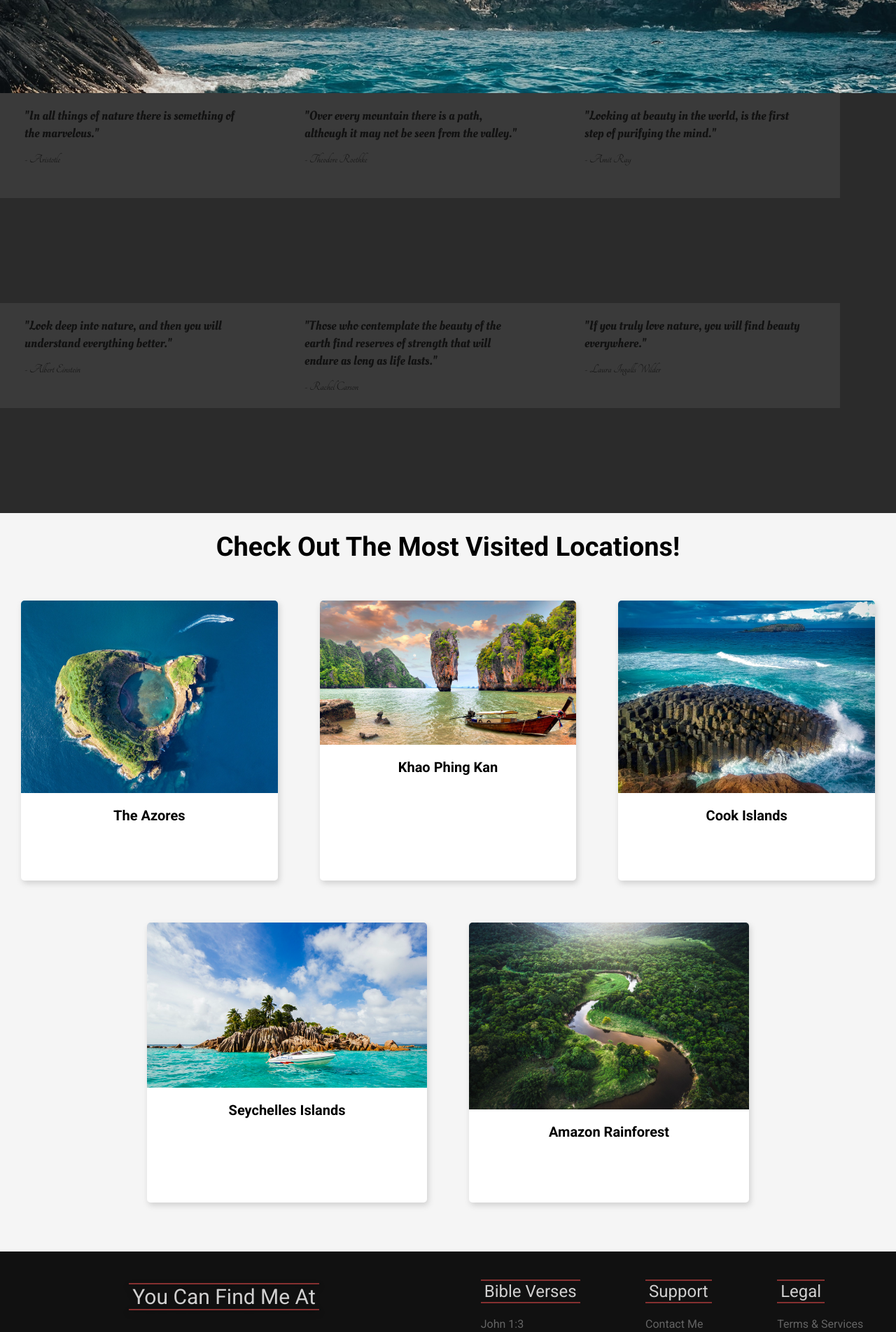
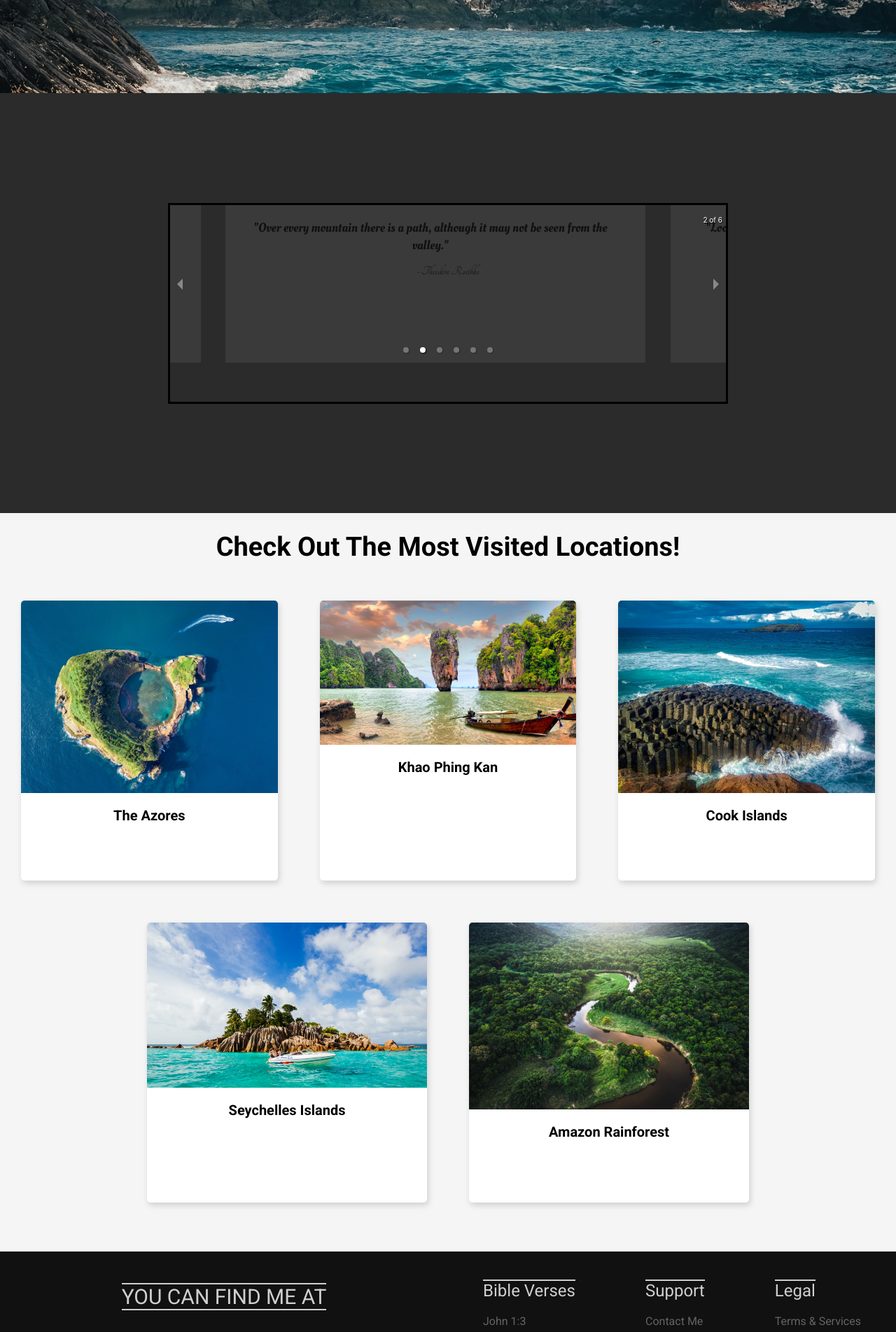
Before and after one commit to JackSchollmeyer/Destinations, a Next.js app: page / in a window 1280 px wide. Shown: the part 720-2623 px from the top of the page at 70% size. Built offline with nearby package versions, Linux system fonts and the light colour scheme.

Commit message:
Made minor changes on homepage, brainstormed for ideas on format

```diff
--- a/src/components/HomepageComponents/Footer.jsx
+++ b/src/components/HomepageComponents/Footer.jsx
@@ -16,7 +16,7 @@ export default function Footer() {
       <footer className={s.footer}>
         <div className={s.footerContent}>
           <div className={s.mediaSection}>
-            <h2>you can find me at</h2>
+            <h2>You can find me at</h2>
             <div className={s.mediaIconsContainer}>
               <div>
                 <Link href="https://github.com/">
--- /dev/null
+++ b/src/components/HomepageComponents/QuoteBoxCarousel.jsx
@@ -0,0 +1,40 @@
+import React from "react";
+import QuoteBox from "./QuoteBoxes";
+import s from "../../../styles/HomepageStyles/QuoteBoxCarousel.module.css";
+import { Carousel } from "react-responsive-carousel";
+import "react-responsive-carousel/lib/styles/carousel.min.css";
+
+export default function QuoteBoxCarousel() {
+  return (
+    <div className={s.carouselSection}>
+      <div className={s.quoteBoxesContainer}>
+        <Carousel autoPlay infiniteLoop centerMode>
+          <QuoteBox
+            quote="In all things of nature there is something of the marvelous."
+            author="Aristotle"
+          />
+          <QuoteBox
+            quote="Over every mountain there is a path, although it may not be seen from the valley."
+            author="Theodore Roethke"
+          />
+          <QuoteBox
+            quote="Looking at beauty in the world, is the first step of purifying the mind."
+            author="Amit Ray"
+          />
+          <QuoteBox
+            quote="Look deep into nature, and then you will understand everything better."
+            author="Albert Einstein"
+          />
+          <QuoteBox
+            quote="Those who contemplate the beauty of the earth find reserves of strength that will endure as long as life lasts."
+            author="Rachel Carson"
+          />
+          <QuoteBox
+            quote="If you truly love nature, you will find beauty everywhere."
+            author="Laura Ingalls Wilder"
+          />
+        </Carousel>
+      </div>
+    </div>
+  );
+}
--- a/src/components/QuoteBoxMachine.jsx
+++ b/src/components/HomepageComponents/QuoteBoxes.jsx
@@ -1,5 +1,5 @@
 import React from "react";
-import s from "../../styles/QuoteBox.module.css";
+import s from "../../../styles/HomepageStyles/QuoteBoxCarousel.module.css";
 
 export default function QuoteBoxMachine({ quote, author }) {
   return (
--- a/src/pages/index.js
+++ b/src/pages/index.js
@@ -1,8 +1,8 @@
 import Image from "next/image";
 import s from "../../styles/HomepageStyles/Home.module.css";
-import QuoteBox from "../components/QuoteBoxMachine";
+import FeaturedSection from "../components/HomepageComponents/FeaturedSection";
+import QuoteBoxCarousel from "../components/HomepageComponents/QuoteBoxCarousel";
 import Footer from "../components/HomepageComponents/Footer";
-import FeaturedSection from "../components/HomepageComponents/FeaturedSection";
 import Background from "../public/rockyIsland.jpg";
 
 export default function Home() {
@@ -12,33 +12,7 @@ export default function Home() {
       <div className={s.img}>
         <Image src={Background} alt="Rocky Island" />
       </div>
-
-      <div className={s.quoteBox}>
-        <QuoteBox
-          quote="In all things of nature there is something of the marvelous."
-          author="Aristotle"
-        />
-        <QuoteBox
-          quote="Over every mountain there is a path, although it may not be seen from the valley."
-          author="Theodore Roethke"
-        />
-        <QuoteBox
-          quote="Looking at beauty in the world, is the first step of purifying the mind."
-          author="Amit Ray"
-        />
-        <QuoteBox
-          quote="Look deep into nature, and then you will understand everything better."
-          author="Albert Einstein"
-        />
-        <QuoteBox
-          quote="Those who contemplate the beauty of the earth find reserves of strength that will endure as long as life lasts."
-          author="Rachel Carson"
-        />
-        <QuoteBox
-          quote="If you truly love nature, you will find beauty everywhere."
-          author="Laura Ingalls Wilder"
-        />
-      </div>
+      <QuoteBoxCarousel />
       <FeaturedSection />
       <Footer />
     </div>
--- a/styles/HomepageStyles/Footer.module.css
+++ b/styles/HomepageStyles/Footer.module.css
@@ -22,15 +22,13 @@
 
 .mediaSection h2 {
   width: fit-content;
-  text-transform: capitalize;
+  text-transform: uppercase;
   color: #d0cfcf;
   font-family: "Roboto";
   font-weight: normal;
   font-size: 30px;
-  padding: 0 5px;
-  border-bottom: solid 2px rgb(133, 48, 48);
-  border-top: solid 2px rgb(133, 48, 48);
-  filter: drop-shadow(0 4px 4px rgba(0, 0, 0, 0.35));
+  border-bottom: solid 2px;
+  border-top: solid 2px;
   cursor: default;
 }
 
@@ -123,9 +121,7 @@
   font-weight: normal;
   color: #d0cfcf;
   font-family: "Roboto";
-  border-bottom: solid 2px rgb(133, 48, 48);
-  border-top: solid 2px rgb(133, 48, 48);
-  padding: 1px 5px;
+  border-top: solid 2px;
 }
 
 .infoContainers ul {
--- a/styles/HomepageStyles/Home.module.css
+++ b/styles/HomepageStyles/Home.module.css
@@ -23,11 +23,3 @@
   height: auto;
   z-index: -1;
 }
-
-.quoteBox {
-  display: flex;
-  flex-wrap: wrap;
-  width: 100%;
-  height: 600px;
-  background-color: rgb(43, 43, 43);
-}
--- a/styles/QuoteBox.module.css
+++ b/styles/HomepageStyles/QuoteBoxCarousel.module.css
@@ -1,9 +1,22 @@
 @import url("https://fonts.googleapis.com/css?family=Oleo+Script");
 @import url(http://fonts.googleapis.com/css?family=Tangerine);
 
+.carouselSection {
+  display: flex;
+  align-items: center;
+  justify-content: center;
+  background-color: rgb(43, 43, 43);
+  height: 600px;
+}
+
+.quoteBoxesContainer {
+  border: solid;
+  width: 800px;
+}
+
 .quoteBox {
-  width: 400px;
-  height: 150px;
+  width: 600px;
+  height: 225px;
   color: rgba(0, 0, 0, 0.7);
   background-color: rgba(104, 104, 104, 0.25);
 }
--- a/styles/Navbar.module.css
+++ b/styles/Navbar.module.css
@@ -7,8 +7,8 @@
   width: 100%;
   justify-content: space-between;
   align-items: center;
-  background-color: #312f2f;
-  color: white;
+  background-color: rgb(17, 17, 17);
+  color: #d0cfcf;
   padding-left: 26px;
   padding-right: 26px;
   height: 74px;
```
